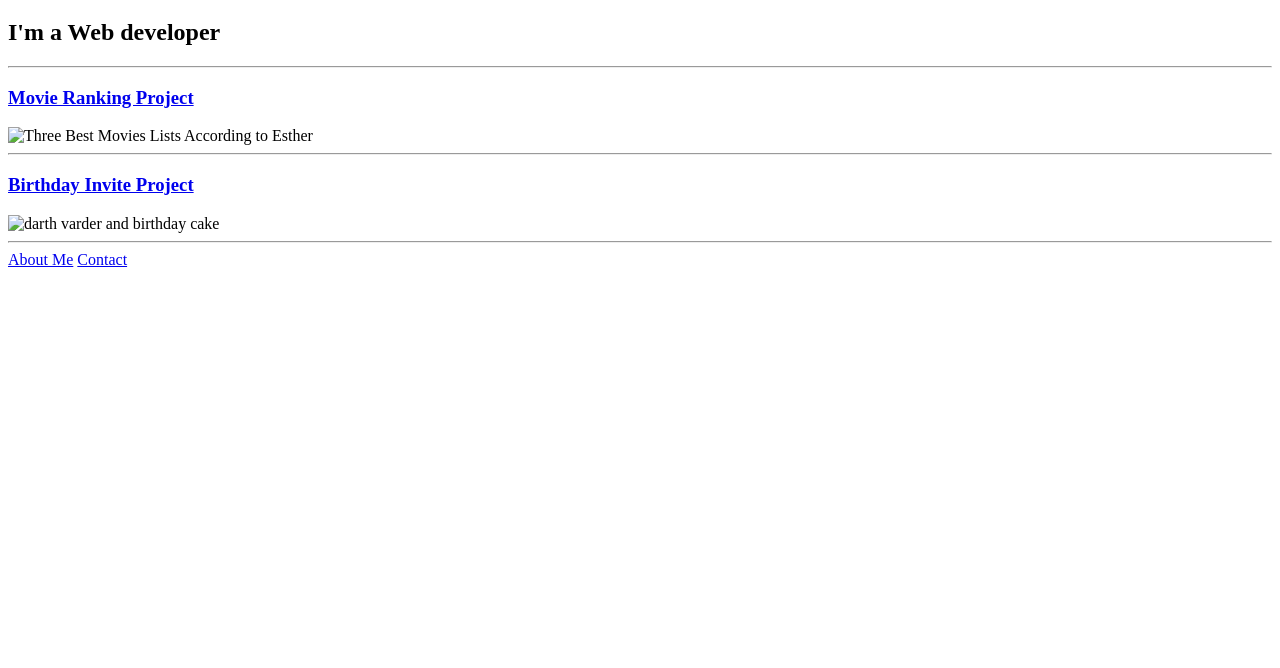
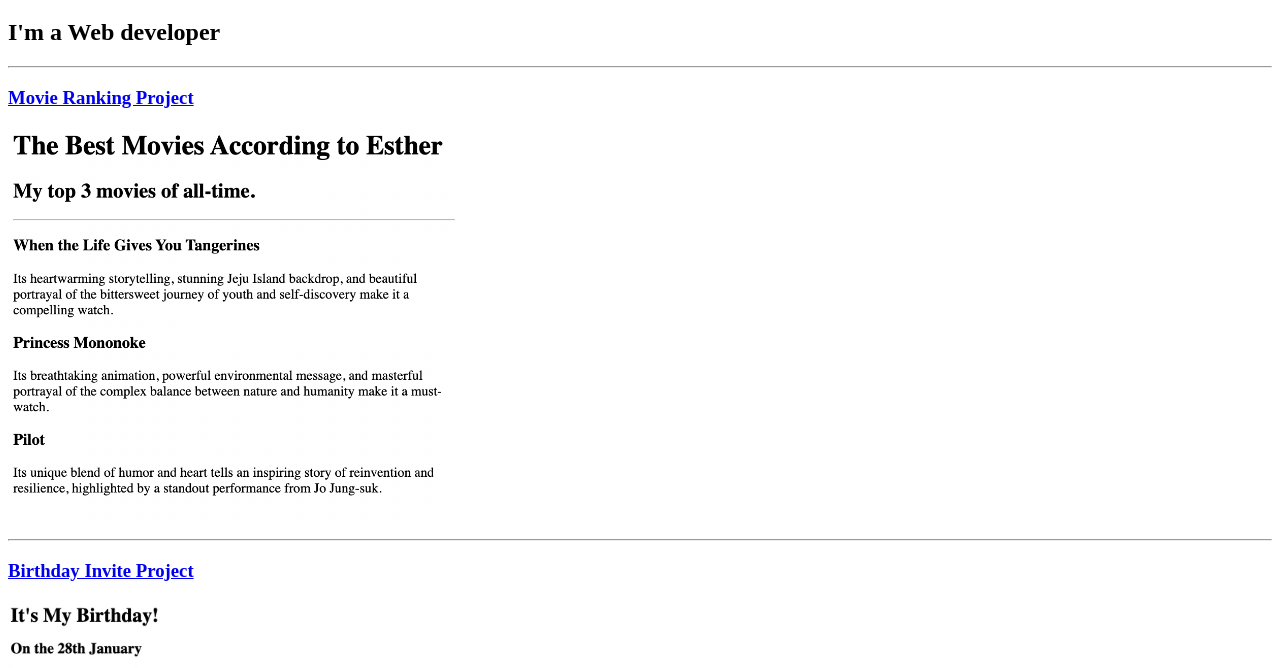
Before and after one commit to Estherjihyunwoo/html-portfolio, a plain HTML site: page index.html in a window 1280 px wide. Shown: the part 61-729 px from the top of the page. Drawn offline with Linux system fonts and the light colour scheme.

Commit message:
Update index.html

```diff
--- a/index.html
+++ b/index.html
@@ -1,4 +1,3 @@
-<!-- TODO 1: Create the HTML Boilerplate -->
 <!DOCTYPE html>
 <html lang="en">
 <head>
@@ -10,26 +9,12 @@
     <h2>I'm a Web developer</h2>
     <hr/>
     <h3><a href ="./public/movie-ranking.html">Movie Ranking Project</a></h3>
-    <img src="../4.3 HTML Porfolio Project/assets/images/The Best Movies According to Esther.png" alt="Three Best Movies Lists According to Esther" height="400"/>
+    <img src="./assets/images/The Best Movies According to Esther.png" alt="Three Best Movies Lists According to Esther" height="400"/>
     <hr/>
     <h3><a href="./public/birthday-invite.html">Birthday Invite Project</a></h3>
-    <img src="../4.3 HTML Porfolio Project/assets/images/my birthday invite project.jpg" alt="darth varder and birthday cake" height="400"/>
+    <img src="./assets/images/my birthday invite project.jpg" alt="darth varder and birthday cake" height="400"/>
     <hr/>
     <a href="./public/about.html">About Me</a>
     <a href="./public/contact.html">Contact</a>
 </body>
 </html>
-
-<!-- TODO 2: Add Your previous projects' HTML into the public folder -->
-
-<!-- TODO 3: Take screenshots of your project previews and add the images to the images folder -->
-
-<!-- TODO 4: Add titles/subtitles etc. -->
-
-<!-- TODO 5: Add a link to the project pages -->
-
-<!-- TODO 6: Add images to show the project previews
-HINT for TODO 6: You can use the height attribute set to 200 to make the image smaller:
-https://developer.mozilla.org/en-US/docs/Web/HTML/Element/img#attr-height -->
-
-<!-- TODO 7: Add the Contact Me and About Me page links -->
```
